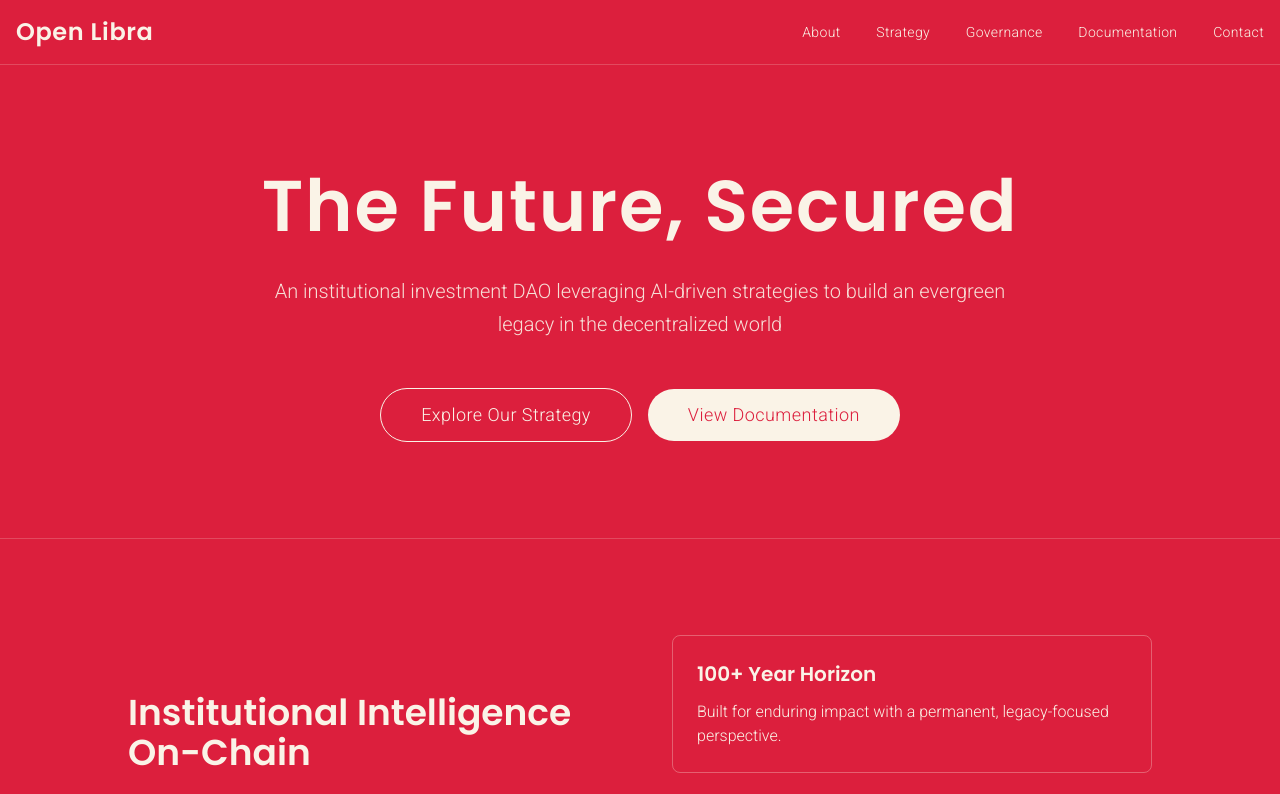
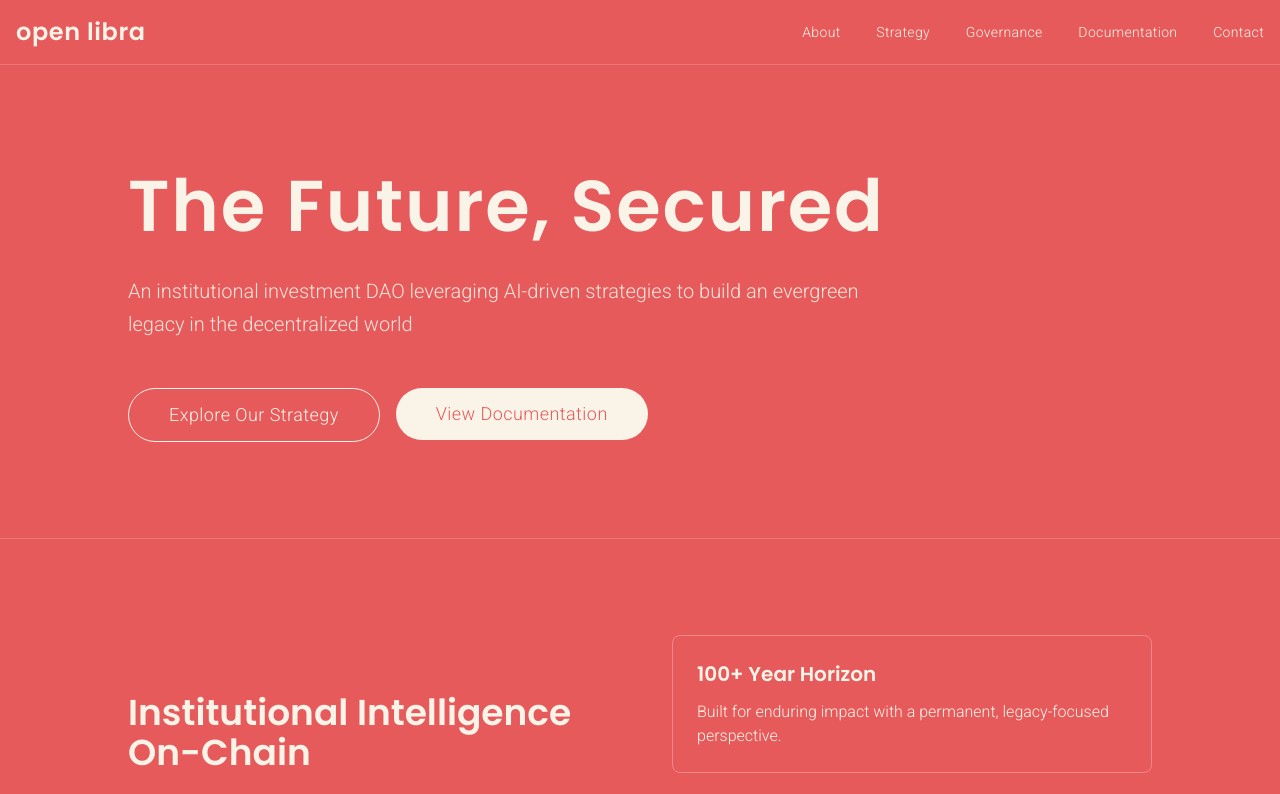
Before and after one commit to 0o-de-lally/static-new, a plain HTML site: page index.html in a window 1280 px wide. Shown: the top 794 px of the page. Drawn offline with nearby package versions, Linux system fonts and the light colour scheme.

Commit message:
basic layout

```diff
--- a/css/styles.css
+++ b/css/styles.css
@@ -3,6 +3,11 @@
     margin: 0;
     padding: 0;
     box-sizing: border-box;
+}
+
+/* Custom Colors */
+:root {
+    --brand-red: #E75A5C; /* Updated to match the precise color from the logo */
 }
 
 body {
--- a/index.html
+++ b/index.html
@@ -15,7 +15,7 @@
                         body: ['Roboto', 'sans-serif'],
                     },
                     colors: {
-                        'brand-red': '#DC1F3D',
+                        'brand-red': '#E75A5C', // Updated to match the precise color from the logo
                         'brand-cream': '#FAF3E7',
                     },
                 },
@@ -24,11 +24,11 @@
     </script>
     <script defer src="https://cdn.jsdelivr.net/npm/alpinejs@3.x.x/dist/cdn.min.js"></script>
 </head>
-<body class="min-h-screen bg-brand-red text-brand-cream" x-data="content" x-init="loadContent()">
+<body class="min-h-screen bg-brand-red text-brand-cream flex flex-col justify-between" x-data="content" x-init="loadContent()">
     <!-- Navigation -->
     <nav class="p-4 border-b border-opacity-20 border-brand-cream">
         <div class="container mx-auto flex justify-between items-center">
-            <a href="#" class="text-2xl font-semibold tracking-wide font-display">Open Libra</a>
+            <a href="#" class="text-2xl font-semibold tracking-wide font-display">open libra</a>
             <div class="space-x-8 text-sm font-light tracking-wide font-body">
                 <a href="#about" class="hover:opacity-80">About</a>
                 <a href="#strategy" class="hover:opacity-80">Strategy</a>
@@ -41,12 +41,12 @@
 
     <!-- Hero Section -->
     <section class="container mx-auto px-4 py-24">
-        <div class="max-w-5xl mx-auto text-center">
+        <div class="max-w-5xl mx-auto">
             <h1 class="text-7xl font-bold mb-6 tracking-wide leading-tight font-display" x-text="data.hero.title">The Future, Secured</h1>
-            <p class="text-xl font-light opacity-90 max-w-3xl mx-auto tracking-normal leading-relaxed font-body mb-12" x-text="data.hero.subtitle">
+            <p class="text-xl font-light opacity-90 max-w-3xl tracking-normal leading-relaxed font-body mb-12" x-text="data.hero.subtitle">
                 An institutional investment DAO leveraging AI-driven strategies to build an evergreen legacy in the decentralized world
             </p>
-            <div class="flex flex-col sm:flex-row gap-4 justify-center items-center">
+            <div class="flex flex-col sm:flex-row gap-4 items-start">
                 <a href="#" class="inline-block px-10 py-3 border border-brand-cream rounded-full text-lg font-light tracking-wide font-body hover:bg-brand-cream hover:text-brand-red transition-colors duration-300">
                     Explore Our Strategy
                 </a>
@@ -194,10 +194,12 @@
                     </ul>
                 </div>
             </div>
-            <div class="border-t border-opacity-20 border-brand-cream mt-12 pt-8 text-center">
-                <p class="font-body font-light text-sm opacity-80" x-text="data.footer.copyright">© 2025 Open Libra. All rights reserved.</p>
-            </div>
         </div>
+    </footer>
+
+    <!-- Centered Logo at the Bottom -->
+    <footer class="flex justify-center items-center py-12">
+        <img src="assets/logo.svg" alt="Open Libra Logo" class="w-32 h-32">
     </footer>
 
     <script src="js/script.js"></script>
```
Also changed, not shown: assets/logo.svg (added), 2 other files.
